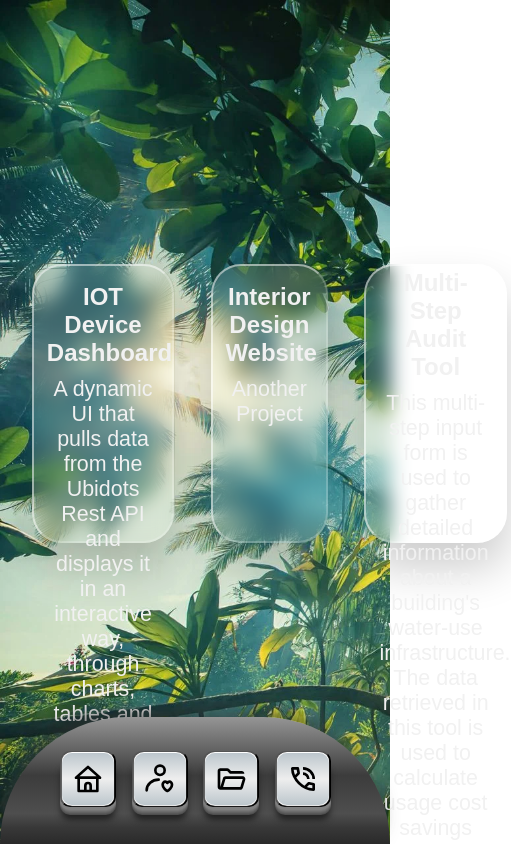
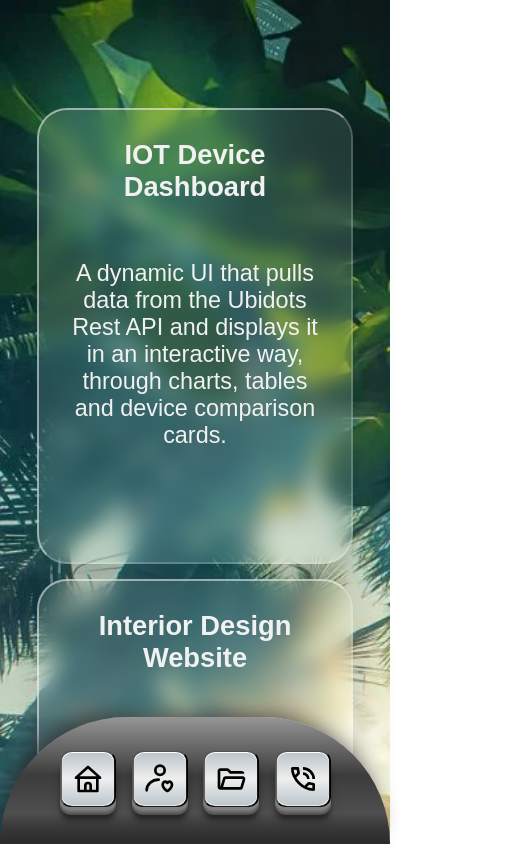
Before and after one commit to Liv4-code/planet-portfolio-site, a React (Create React App) app: page /projects in a window 390 px wide. Shown: the top 844 px of the page, 511 px wide, since content can reach past the window. Built offline with nearby package versions, Linux system fonts and the light colour scheme; a web font is replaced by a local one.

Commit message:
Made projects section responsive

```diff
--- a/src/Projects.scss
+++ b/src/Projects.scss
@@ -1,3 +1,4 @@
+$breakpoint-laptop: 1025px;
 $breakpoint-tablet: 768px;
 $breakpoint-cellphone: 600px;
 $breakpoint-sml-cellphone: 500px;
@@ -64,26 +65,84 @@ $breakpoint-xsml-cellphone: 400px;
     width: 100vw;
 }
 
+@media (max-width: $breakpoint-laptop) {
+    .card {
+        margin: 0 1% 7% 1% !important;
+        height: 45vh !important;
+    }
+
+    .card_project-title {
+        height: 25%;
+    }
+
+    .card_project-description {
+        font-size: 2vw !important;
+        height: 77% !important;
+    }
+}
+
 @media (max-width: $breakpoint-tablet) {
+    .projects {
+        flex-direction: column;
+        width: 100%;
+        margin-bottom: 15%;
+    }
+
+    .card {
+        width: 68vw !important;
+        height: 20vh !important;
+        margin: 0 0 15px 0 !important;
+    }
+
     .card_project-description {
-        font-size: 4vw !important;
+        font-size: 2.6vw !important;
     }
 }
 
 @media (max-width: $breakpoint-cellphone) {
+    .projects-container {
+        height: 200vh !important;
+    }
+
+    .projects-container::before {
+        content: "";
+        display: block;
+        position: absolute;
+        background: url("./assets/forest.webp");
+        background-size: cover;
+        background-repeat: no-repeat;
+        height: 200vh;
+        width: 100vw;
+    }
+
+    .projects {
+        height: 100% !important;
+        justify-content: center !important;
+    }
+
+    .card {
+        height: 24% !important;
+        padding: 6% !important;
+    }
+
+    .card_project-title {
+        height: 30%;
+        font-size: 7vw !important;
+    }
+
     .card_project-description {
-        font-size: 4vw !important;
+        font-size: 5vw !important;
     }
 }
 
 @media (max-width: $breakpoint-sml-cellphone) {
     .card_project-description {
-        font-size: 5vw !important;
+        font-size: 5.3vw !important;
     }
 }
 
 @media (max-width: $breakpoint-xsml-cellphone) {
     .card_project-description {
-        font-size: 5.5vw !important;
+        font-size: 6vw !important;
     }
 }
```
